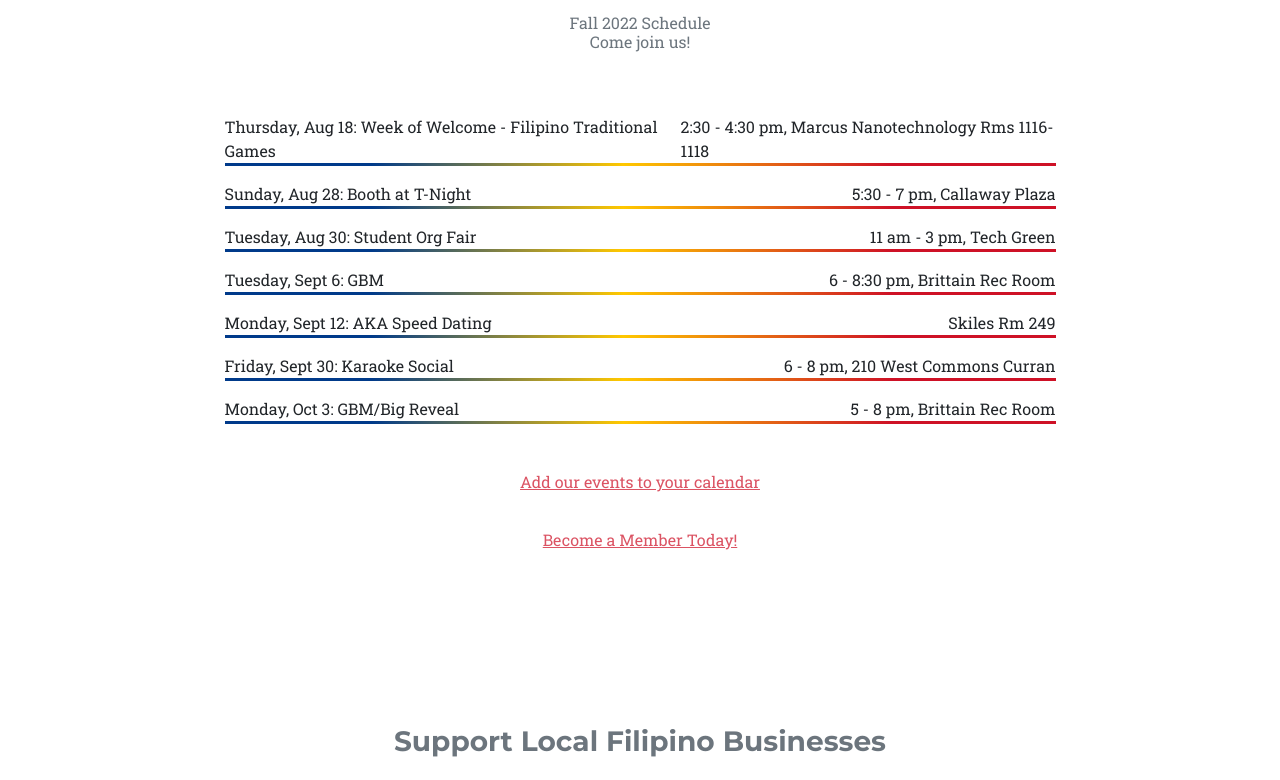
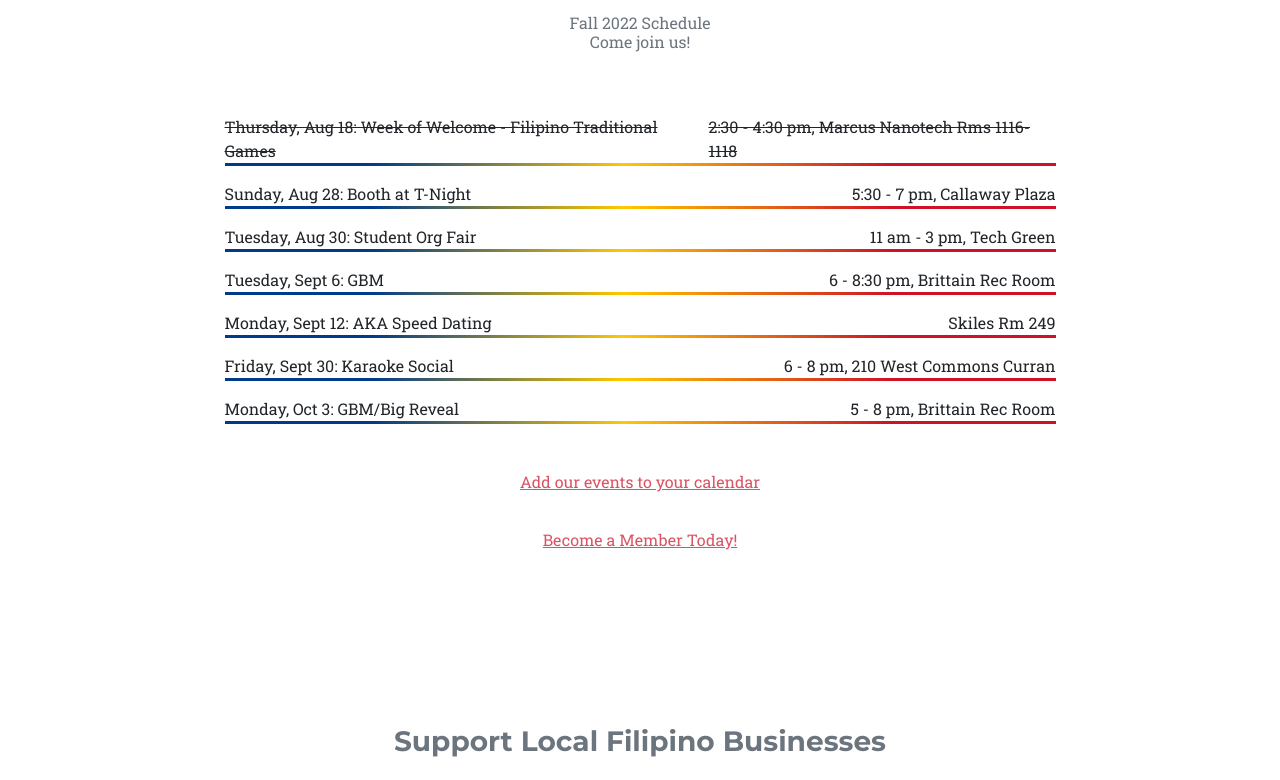
Before and after one commit to princessempel/gtfsa, a plain HTML site: page index.html in a window 1280 px wide. Shown: the part 1044-1824 px from the top of the page. Drawn offline with nearby package versions, Linux system fonts and the light colour scheme.

Commit message:
cross out WoW event

```diff
--- a/index.html
+++ b/index.html
@@ -58,8 +58,8 @@
                     <div class="col-xl-9 mx-auto">
                         <ul class="list-unstyled mb-5 text-left mx-auto">
                             <li class="list-unstyled list-event-item d-flex">
-                                Thursday, Aug 18: Week of Welcome - Filipino Traditional Games
-                                <span class="ms-auto">2:30 - 4:30 pm, Marcus Nanotechnology Rms 1116-1118</span>
+                                <strike>Thursday, Aug 18: Week of Welcome - Filipino Traditional Games</strike>
+                                <span class="ms-auto"><strike>2:30 - 4:30 pm, Marcus Nanotech Rms 1116-1118</strike></span>
                             </li>
                             <li class="list-unstyled list-event-item d-flex">
                                 Sunday, Aug 28: Booth at T-Night
```
